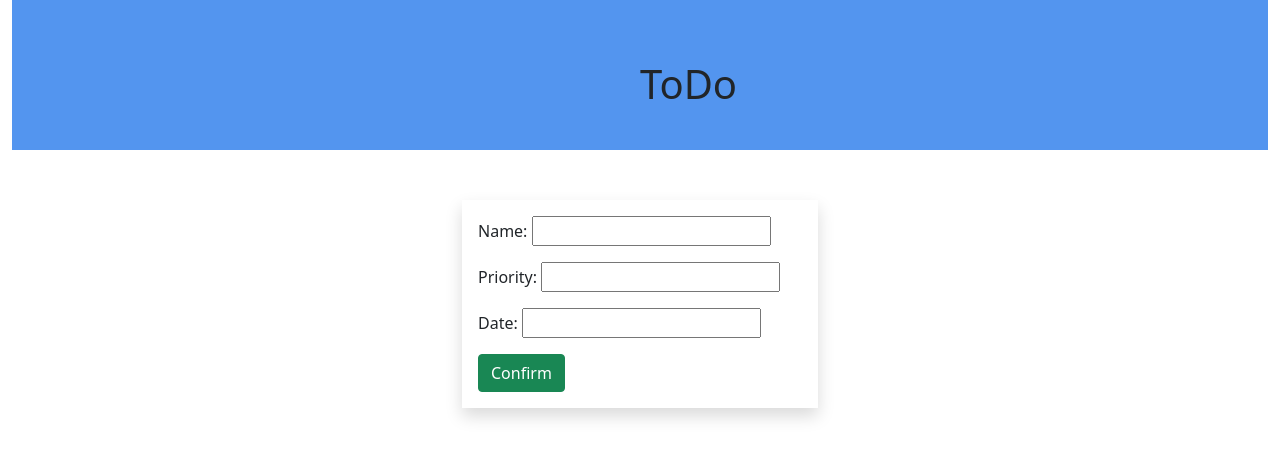
After one commit to Akhil-pm/Todo-Python, a Django app: template templates/edit.html in a window 1280 px wide. The commit adds this page. Shown: the top 459 px of the page. Run offline with Django 3.2, Linux system fonts and the light colour scheme; the template is opened without the code that fills it: values that come from a table or form of the project are taken from there, others are empty.

Commit message:
feature to edit a task is added (used django form here)

```diff
--- /dev/null
+++ b/templates/edit.html
@@ -0,0 +1,16 @@
+{% extends 'base.html' %}
+{% block content %}
+<div class="container">
+  <div class="row justify-content-center">
+    <div class="col-md-4">
+       <form method="POST" class="shadow p-3">
+         {% csrf_token %}
+         {{f.as_p}}
+         <button type="submit" class="btn btn-success">Confirm</button>
+   </form>
+      </div>
+  </div>
+</div>
+
+
+{% endblock %}
--- a/templates/home.html
+++ b/templates/home.html
@@ -31,7 +31,7 @@
                <p class="card-text"><b>{{i.priority}}</b></p>
                  <p class="card-text"><b>{{i.date}}</b></p>
                <a href="{% url 'delete' i.id %}" class="btn btn-danger">Done</a>
-                 <a href="" class="btn btn-success">Update</a>
+                 <a href="{% url 'update' i.id %}" class="btn btn-success">Update</a>
               </div>
             </div>
             <br>
--- /dev/null
+++ b/todoapp/forms.py
@@ -0,0 +1,8 @@
+from django import forms
+from . models import Task
+
+
+class TodoForm(forms.ModelForm):
+    class Meta:
+        model=Task
+        fields=['name','priority','date']
--- a/todoapp/urls.py
+++ b/todoapp/urls.py
@@ -5,4 +5,5 @@ from . import views
 urlpatterns=[
     path('',views.add,name='add'),
     path('delete/<int:taskid>/', views.delete, name='delete'),
+    path('update/<int:id>/', views.update, name='update'),
 ]
```
Also changed, not shown: todoapp/views.py (+9 -0 lines), db.sqlite3.
